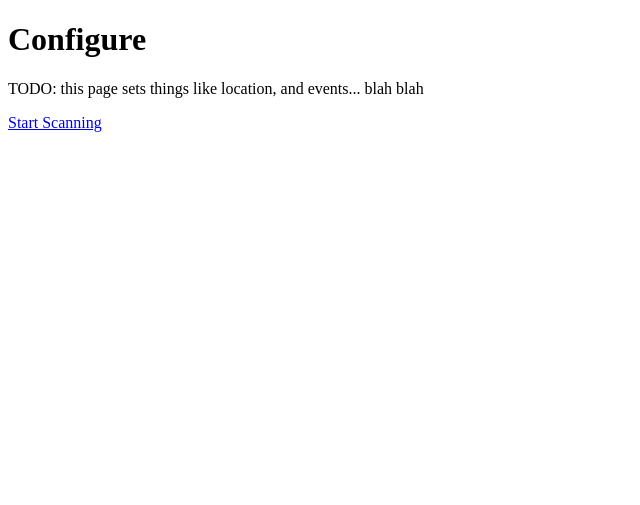
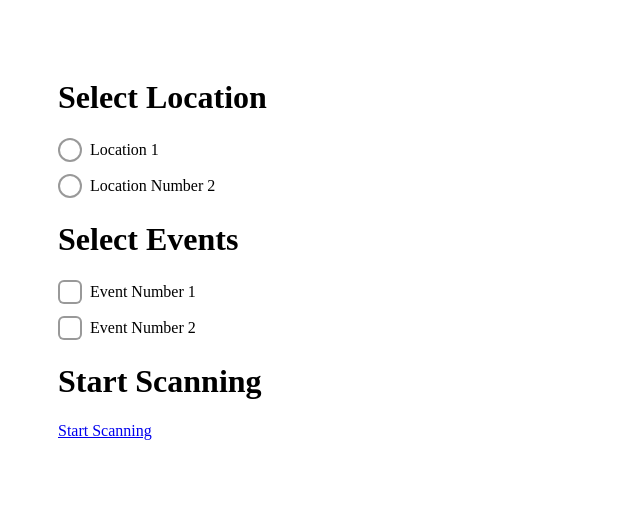
Before and after one commit to melbcc/QR-Code-Reader, a Django app: page / in a window 1280 px wide. Shown: the top 505 px of the page, without its empty margins (0-640 px from the left). Run offline with Django 3.2, Linux system fonts and the light colour scheme.

Commit message:
Nice checkboxes

```diff
--- /dev/null
+++ b/webapp/scanner/static/scanner/css/checkboxes.css
@@ -0,0 +1,88 @@
+/* source: https://codepen.io/arsistyle/pen/zoKpoN */
+
+@charset "UTF-8";
+body {
+  padding: 50px;
+}
+
+div:not(.radiocheck) {
+  margin-bottom: 50px;
+}
+
+/* Aquí comienzan los estilos a usar*/
+.radiocheck {
+  margin-bottom: 10px;
+}
+.radiocheck .radio, .radiocheck .checkbox {
+  visibility: hidden;
+  position: absolute;
+  left: -9999px;
+}
+.radiocheck .radio:checked + label:before, .radiocheck .checkbox:checked + label:before {
+  -webkit-animation: checked 600ms 10ms 1;
+          animation: checked 600ms 10ms 1;
+  background: #004d80;
+}
+.radiocheck .radio:checked + label, .radiocheck .checkbox:checked + label {
+  color: #004d80;
+}
+.radiocheck label {
+  display: -webkit-inline-box;
+  display: -ms-inline-flexbox;
+  display: inline-flex;
+  -webkit-box-align: center;
+      -ms-flex-align: center;
+          align-items: center;
+  line-height: 1.5;
+  -webkit-user-select: none;
+     -moz-user-select: none;
+      -ms-user-select: none;
+          user-select: none;
+}
+.radiocheck label:before {
+  content: '';
+  display: inline-block;
+  background: #fff;
+  margin-right: 10px;
+  margin-left: 2px;
+  width: 16px;
+  height: 16px;
+  border: 2px solid #fff;
+  box-shadow: 0 0 0 2px #999;
+  vertical-align: middle;
+	cursor: pointer;
+  border-radius: 50%;
+  -webkit-transition: all ease 200ms;
+  transition: all ease 200ms;
+}
+.radiocheck.check label:before {
+  border-radius: 4px;
+}
+.radiocheck.en-linea {
+  display: inline-block;
+}
+.radiocheck.en-linea label {
+  margin-right: 20px;
+}
+
+@-webkit-keyframes checked {
+  0%, 100% {
+    -webkit-transform: scale(1);
+            transform: scale(1);
+  }
+  10% {
+    -webkit-transform: scale(0.8, 0.7);
+            transform: scale(0.8, 0.7);
+  }
+}
+
+@keyframes checked {
+  0%, 100% {
+    -webkit-transform: scale(1);
+            transform: scale(1);
+  }
+  10% {
+    -webkit-transform: scale(0.8, 0.7);
+            transform: scale(0.8, 0.7);
+  }
+}
--- a/webapp/scanner/templates/config.html
+++ b/webapp/scanner/templates/config.html
@@ -1,8 +1,36 @@
 <!DOCTYPE html>
 <html>
+  <head>
+    <link type="text/css" rel="stylesheet" href="/static/scanner/css/checkboxes.css"></link>
+  </head>
   <body>
-    <h1>Configure</h1>
-    <p>TODO: this page sets things like location, and events... blah blah</p>
-    <p><a href="{% url 'scanner-scan' %}">Start Scanning</a></p>
+    <h1>Select Location</h1>
+    <div class="radiocheck">
+     <input type="radio" class="radio" id="radio" name="radio" />
+     <label for="radio">Location 1</label>
+    </div>
+
+    <div class="radiocheck">
+     <input type="radio" class="radio" id="radio2" name="radio" />
+     <label for="radio2">Location Number 2</label>
+    </div>
+
+    <h1>Select Events</h2>
+    <form class="form">
+      <div class="radiocheck check">
+        <input id="option1" name="option1" class="checkbox" type="checkbox"/>
+        <label for="option1">Event Number 1</label>
+      <div class="radiocheck check">
+      </div>
+
+        <input id="option2" name="option2" class="checkbox" type="checkbox"/>
+        <label for="option2">Event Number 2</label>
+      </div>
+    </form>
+
+    <p>
+      <h1>Start Scanning</h2>
+      <a href="{% url 'scanner-scan' %}">Start Scanning</a>
+    </p>
   </body>
 </html>
```
